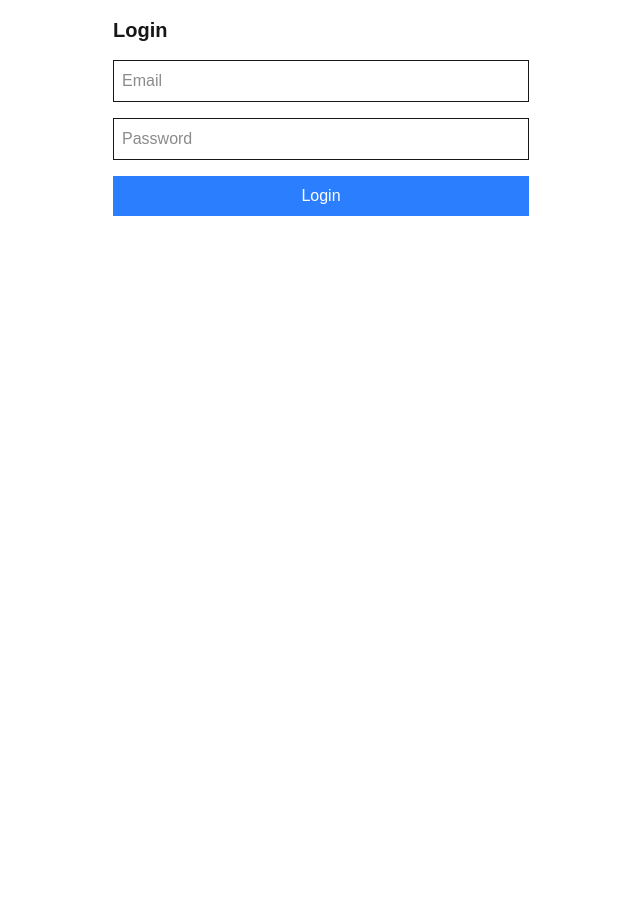
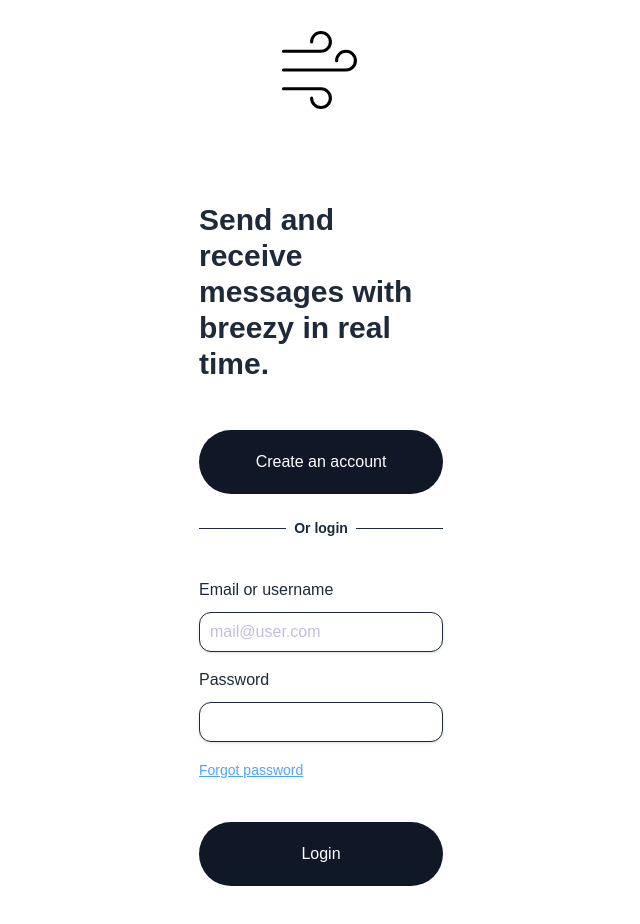
Before and after one commit to MilanCDRS/DAD_Equipe_4, a Next.js app in the folder Breezy/breezy-frontend/: page /auth/login in a window 1280 px wide. Shown: the top 924 px of the page, without its empty margins (319-959 px from the left). Before the commit the page ends 800 px from the top, so only its background shows below. Built offline with nearby package versions, Linux system fonts and the light colour scheme.

Commit message:
build the longin page's front

```diff
--- /dev/null
+++ b/Breezy/breezy-frontend/src/app/MyIcon.js
@@ -0,0 +1,10 @@
+const MyIcon = () => (
+  <svg width="100" height="100" viewBox="0 0 64 64"
+       xmlns="http://www.w3.org/2000/svg" fill="none"
+       stroke="black" strokeWidth="2" strokeLinecap="round">
+    <path d="M8 20h24a6 6 0 1 0 -6 -6"/>
+    <path d="M8 32h40a6 6 0 1 0 -6 -6"/>
+    <path d="M8 44h24a6 6 0 1 1 -6 6"/>
+  </svg>
+);
+export default MyIcon;
--- a/Breezy/breezy-frontend/src/app/auth/login/page.js
+++ b/Breezy/breezy-frontend/src/app/auth/login/page.js
@@ -5,6 +5,8 @@ import { useDispatch } from "react-redux";
 import { loginSuccess } from "@/store/authSlice";
 import { loginUser } from "@/utils/api";
 import { useRouter } from "next/navigation";
+import Link from "next/link";
+import MyIcon from "@/app/MyIcon";
 
 export default function Login() {
   const dispatch = useDispatch();
@@ -37,30 +39,63 @@ export default function Login() {
     }
   };
 
-  return (
-    <div className="p-4 max-w-md mx-auto">
-      <h1 className="text-xl font-bold mb-4">Login</h1>
-      <form onSubmit={handleLogin} className="space-y-4">
-        <input
-          type="email"
-          placeholder="Email"
-          className="border p-2 w-full"
-          value={email}
-          onChange={(e) => setEmail(e.target.value)}
-          required
-        />
-        <input
-          type="password"
-          placeholder="Password"
-          className="border p-2 w-full"
-          value={password}
-          onChange={(e) => setPassword(e.target.value)}
-          required
-        />
-        <button type="submit" className="bg-blue-500 text-white p-2 w-full">
-          Login
-        </button>
-      </form>
+  return(
+    <div className=" bg-white grid grid-rows-[20px_1fr_20px] items-center justify-items-center min-h-screen p-8 pb-20 gap-16 sm:p-20 font-[family-name:var(--font-geist-sans)]">
+      <div className="mb-6 sm:mb-10">
+        <MyIcon />
+      </div>
+    <div className="flex items-center justify-center min-h-screen w-full bg-white px-2">
+      <div className="flex flex-center w-full sm:w-4/5 md:w-2/3 xl:w-1/2 bg-white">
+        <div className="mx-auto flex w-full flex-col justify-center text-gray-800 p-4 sm:p-4 xl:w-1/2">
+          <div>
+                        <p className='font-sans font-bold text-2xl sm:text-3xl'>Send and receive messages with breezy in real time.</p>
+                        <br />
+          </div>
+
+          <div className="my-6">
+                        <Link href="/registration">
+                            <button className="w-full rounded-full bg-gray-900 p-4 sm:p-5 hover:bg-gray-600 text-white">Create an account</button>
+                        </Link>
+          </div>
+          <div>
+                        <fieldset className="border-t border-solid border-gray-800">
+                            <legend className="mx-auto px-2 text-center font-bold text-sm">Or login </legend>
+                        </fieldset>
+          </div>
+
+          <div className="mt-10">
+                        <form onSubmit={handleLogin}>
+                            <div>
+                                <label className="mb-2.5 block font-medium text-gray-800" htmlFor="email">Email or username</label>
+                                <input type="email" id="email" placeholder="mail@user.com"
+                                 className="inline-block w-full rounded-xl bg-white p-2.5 border border-gray-800 leading-none text-black placeholder-indigo-900 shadow placeholder:opacity-30"
+                                  value={email}
+                                  onChange={(e) => setEmail(e.target.value)}
+                                  required/>
+                            </div>
+                            <div className="mt-4">
+                                <label className="mb-2.5 block font-medium text-gray-800" htmlFor="password">Password</label>
+                                <input type="password" id="password"
+                                className="inline-block w-full rounded-xl bg-white p-2.5 leading-none text-black placeholder-indigo-900 shadow border border-gray-800"
+                                value={password}
+                                onChange={(e) => setPassword(e.target.value)}
+                                required/>
+                            </div>
+                            <div className="mt-4 flex w-full flex-col justify-between sm:flex-row">
+                                <div>
+                                    <Link href="#" className="underline text-sm text-blue-400">Forgot password</Link>
+                                </div>
+                            </div>
+                            <div className="my-10">
+                                <button type="submit"
+                                className="w-full rounded-full bg-gray-900 p-4 sm:p-5 hover:bg-gray-600 text-white">Login</button>
+                            </div>
+                        </form>
+          </div>
+        </div>
+      </div>
+    </div>
     </div>
   );
+
 }
--- a/Breezy/breezy-frontend/src/app/page.js
+++ b/Breezy/breezy-frontend/src/app/page.js
@@ -45,14 +45,6 @@ export default function Home() {
           <strong>Rôle :</strong> {user?.role}
         </li>
       </ul>
-
-      {/* 👇 Bouton de déconnexion */}
-      <button
-        onClick={handleLogout}
-        className="mt-6 bg-red-500 text-white px-4 py-2 rounded hover:bg-red-600"
-      >
-        Déconnexion
-      </button>
     </div>
   );
 }
--- /dev/null
+++ b/Breezy/breezy-frontend/src/app/registration/page.js
@@ -0,0 +1,8 @@
+export default function CreateAccountPage() {
+    return (
+        <div>
+            pas encore implémenté
+        </div>
+    );
+
+}
```
